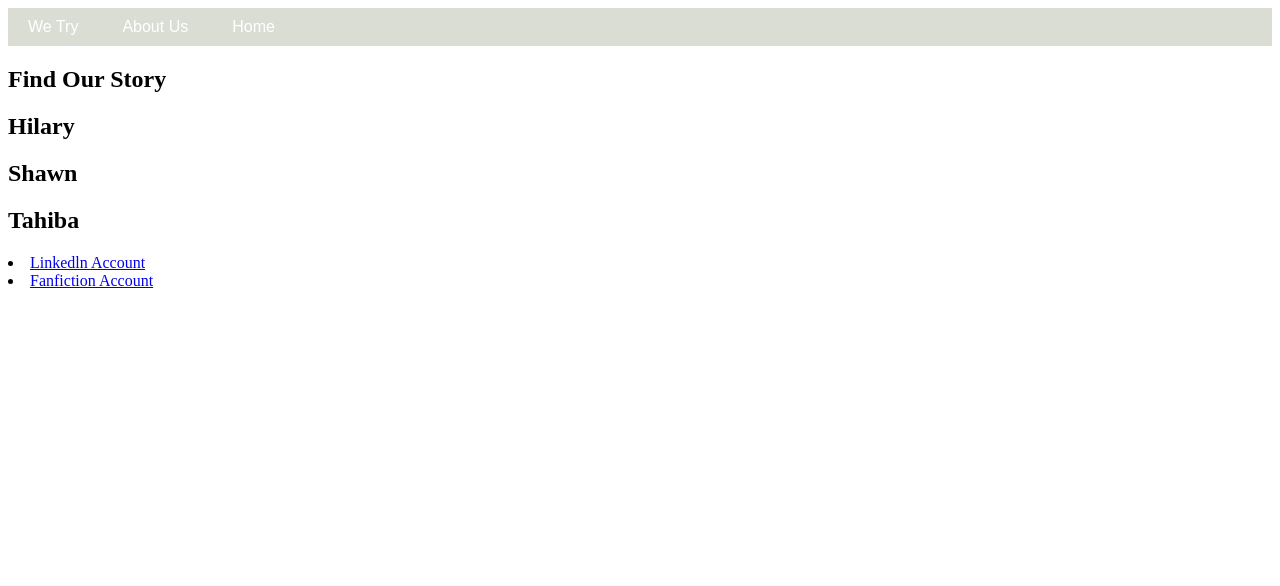
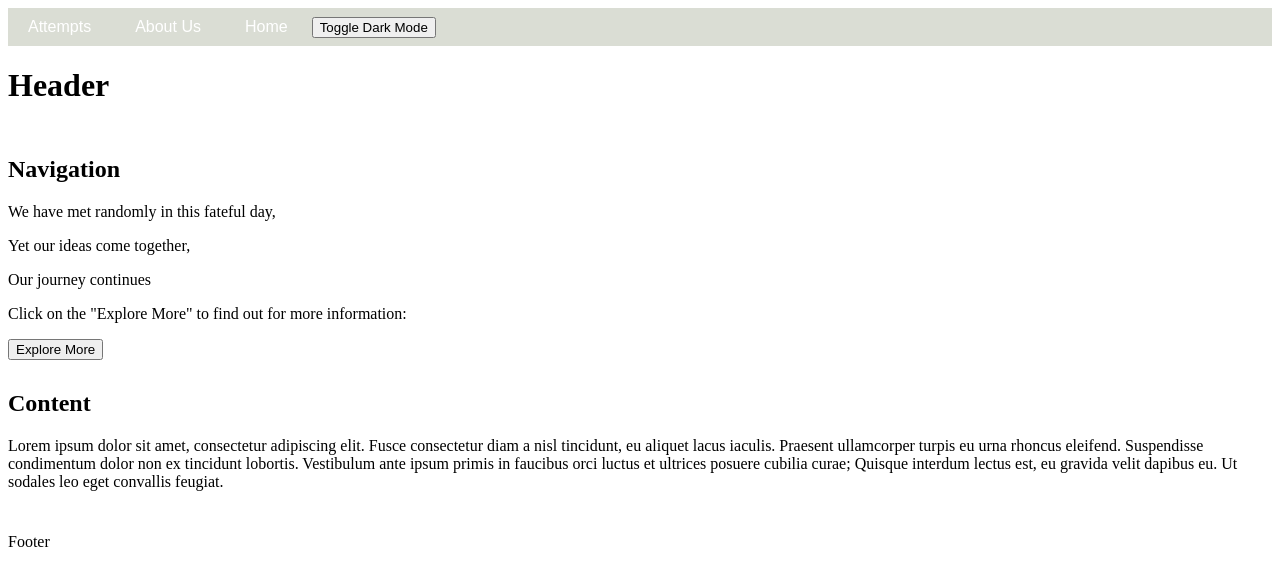
Before and after one commit to shawn-codes/Idk, a plain HTML site: page index.html in a window 1280 px wide. Drawn offline with Linux system fonts and the light colour scheme.

Commit message:
Update index.html

```diff
--- a/index.html
+++ b/index.html
@@ -1,3 +1,4 @@
+
 <!DOCTYPE html>
 <html lang="en">
   <head>
@@ -6,32 +7,37 @@
     <meta name="viewport" content="width=device-width, initial-scale=1.0" />
     <title>Inspiration</title>
     <link rel="stylesheet" href="style.css" />
+    <script src="Function.js"></script>
   </head>
   <body>
     <nav>
       <ul class="nav-bar">
-        <li class="nav-item"><a href="Attempts.html">We Try</a></li>
+        <li class="nav-item"><a href="Attempts.html">Attempts</a></li>
         <li class="nav-item"><a href="About Us.html">About Us</a></li>
         <li class="nav-item"><a href="Home.html">Home</a></li>
+        <button id="mode-toggle">Toggle Dark Mode</button>
       </ul>
     </nav>
-    <h2>Find Our Story</h2>
-    <h2>Hilary</h2>
-    <h2>Shawn</h2>
-    <h2>Tahiba</h2>
-    <div>
-      <li>
-        <a href="https://www.linkedin.com/in/tahiba-rahman-82521224b/">
-          Linkedln Account
-        </a>
-      </li>
-      <li>
-        <a href="https://www.fanfiction.net/u/9722327/suuai">
-          Fanfiction Account
-        </a>
-      </li>
 
-      <p></p>
-    </div>
+      <div class="grid-container">
+        <div class="header">
+            <h1>Header</h1>
+        </div>
+        <div class="nav">
+            <h2>Navigation</h2>
+            <p>We have met randomly in this fateful day,</p>
+            <p> Yet our ideas come together, </p>
+            <p>Our journey continues</p>
+            <p> Click on the "Explore More" to find out for more information:</p>
+            <button class="bubble-button">Explore More</button>
+        </div>
+        <div class="content">
+            <h2>Content</h2>
+            <p>Lorem ipsum dolor sit amet, consectetur adipiscing elit. Fusce consectetur diam a nisl tincidunt, eu aliquet lacus iaculis. Praesent ullamcorper turpis eu urna rhoncus eleifend. Suspendisse condimentum dolor non ex tincidunt lobortis. Vestibulum ante ipsum primis in faucibus orci luctus et ultrices posuere cubilia curae; Quisque interdum lectus est, eu gravida velit dapibus eu. Ut sodales leo eget convallis feugiat.</p>
+        </div>
+        <div class="footer">
+            <p>Footer</p>
+        </div>
+
   </body>
-</html>
+  </html>
```
